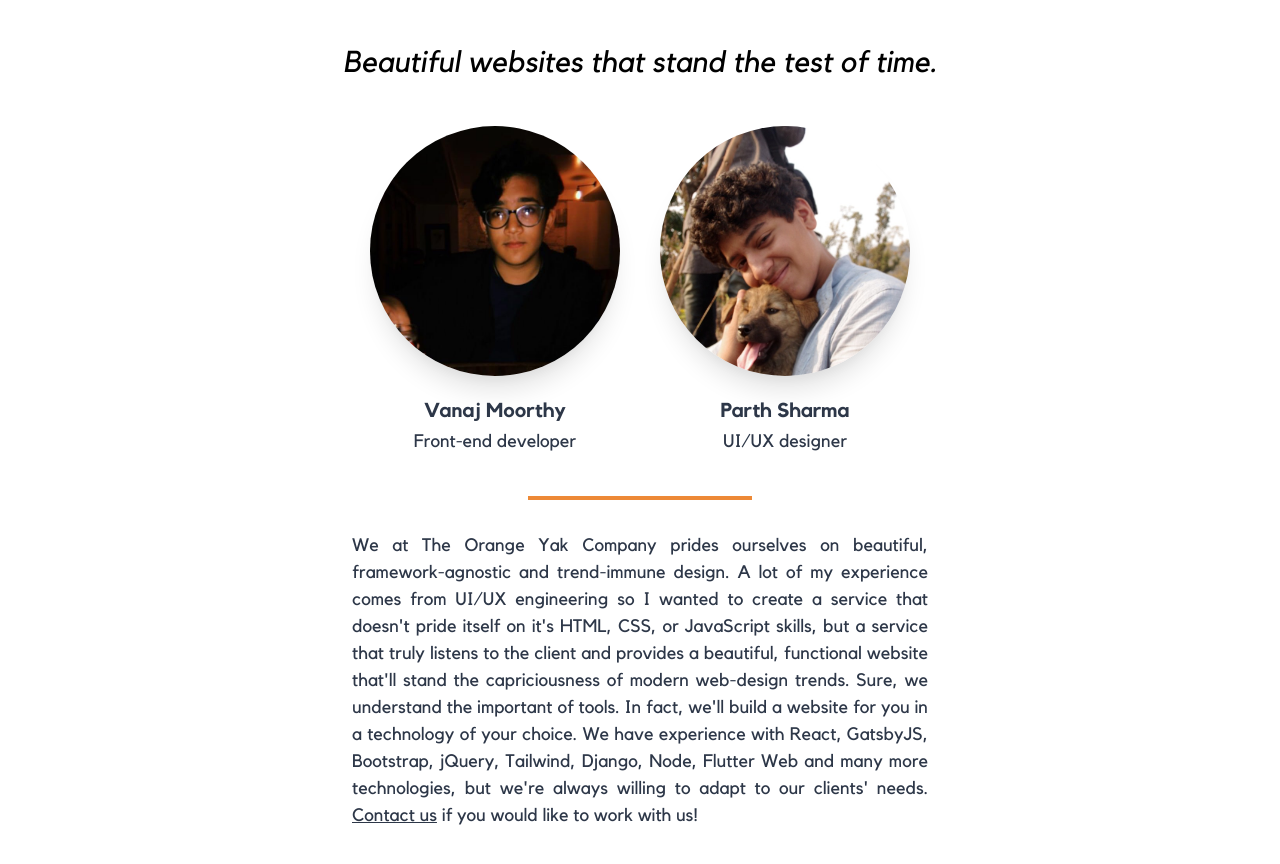
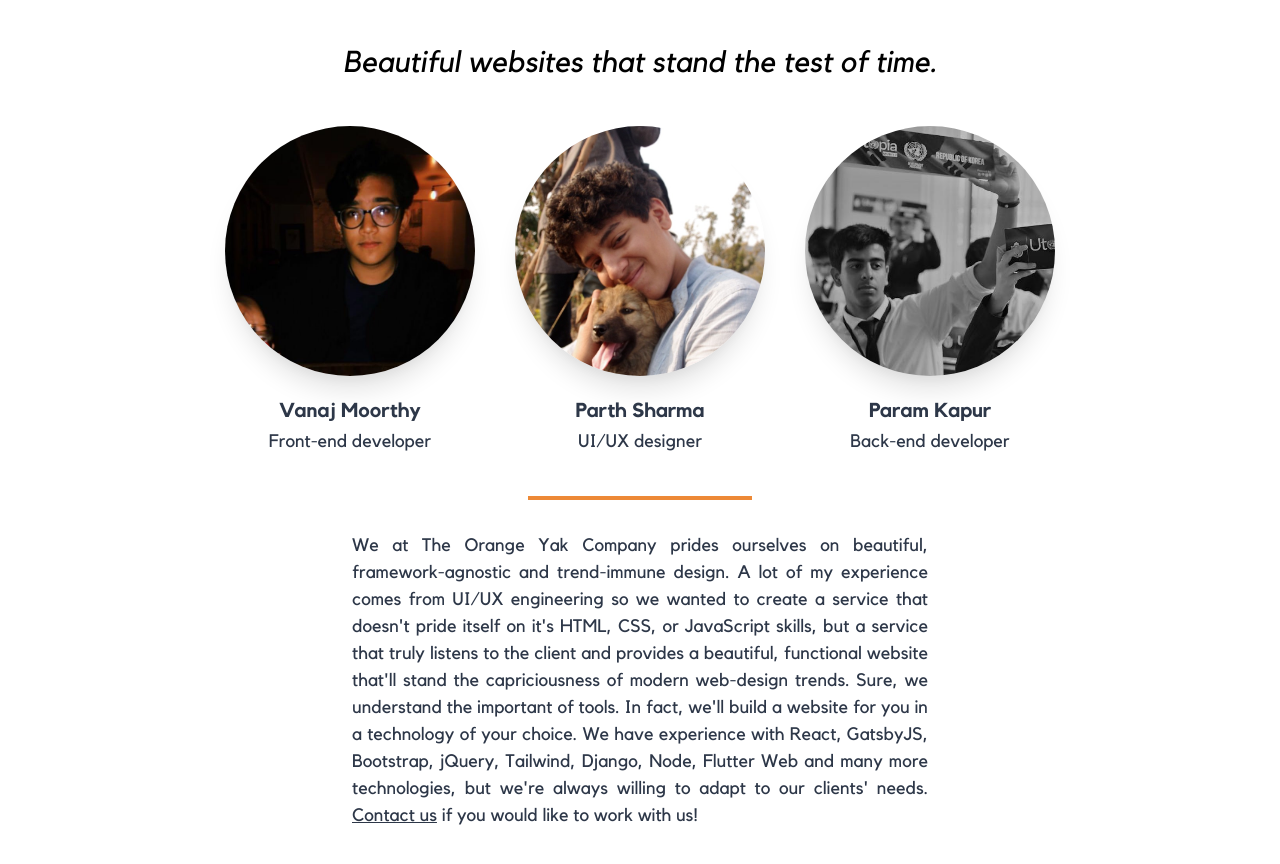
Before and after one commit to theorangeyakco/theorangeyak.co, a website: page about.html in a window 1280 px wide. Shown: the part 78-942 px from the top of the page. Drawn offline with Linux system fonts and the light colour scheme.

Commit message:
added param team card

```diff
--- a/about.html
+++ b/about.html
@@ -49,19 +49,25 @@
                                 <p class="text-center font-kbold text-gray-800 text-xl">Parth Sharma <br><span class="font-k text-lg">UI/UX designer</span></p>
 
                             </div>
+                            <div>
+                                <div class="team-card">
+                                    <img class="team-img" src="build/static/team/param.jpeg" alt="">
+                                </div>
+                                <p class="text-center font-kbold text-gray-800 text-xl">Param Kapur <br><span class="font-k text-lg">Back-end developer</span></p>
+                            </div>
                         </div>
                         <div class="m-auto mt-5 mb-8 h-1 w-56 bg-orange-500"></div>
                         <div>
                             <p class="m-auto max-w-xl text-justify mt-5 text-lg font-k text-gray-800">We at The Orange
                                 Yak Company prides ourselves on beautiful, framework-agnostic and trend-immune design. A
-                                lot of my experience comes from UI/UX engineering so I wanted to create a service that
+                                lot of my experience comes from UI/UX engineering so we wanted to create a service that
                                 doesn't pride itself on it's HTML, CSS, or JavaScript skills, but a service that truly
                                 listens to the client and provides a beautiful, functional website that'll stand the
                                 capriciousness of modern web-design trends. Sure, we understand the important of tools.
                                 In fact, we'll build a website for you in a technology of your choice. We have
                                 experience with React, GatsbyJS, Bootstrap, jQuery, Tailwind, Django, Node, Flutter Web
                                 and many more technologies, but we're always willing to adapt to our clients' needs. <a
-                                    class="active link" target="_blank" href="mailto:vanajmoorthy@gmail.com">Contact
+                                    class="active link" target="_blank" href="mailto:contact@orangeyak.co">Contact
                                     us</a> if you would like to work with us!</p>
                         </div>
 
```
Also changed, not shown: build/static/team/param.jpeg (added).
